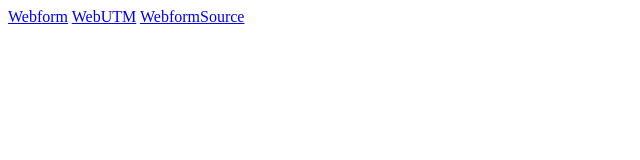
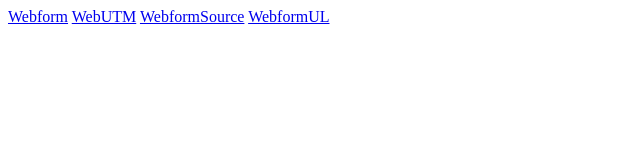
Before and after one commit to AndresFPV/UTM, a plain HTML site: page index.html in a window 1280 px wide. Shown: the whole page, without its empty margins (0-640 px from the left). Drawn offline with Linux system fonts and the light colour scheme.

Commit message:
Update index.html
Se añade el href de webformUl

```diff
--- a/index.html
+++ b/index.html
@@ -8,5 +8,6 @@
 	<a href="https://raw.githack.com/AndresFPV/UTM/master/webform.html">Webform</a>
 	<a href="https://raw.githack.com/AndresFPV/UTM/master/webUTM.html">WebUTM</a>
 	<a href="https://raw.githack.com/AndresFPV/UTM/master/webformSource.html">WebformSource</a>
+	<a href="https://raw.githack.com/AndresFPV/UTM/master/webformUL.html">WebformUL</a>
 </body>
 </html>
```
